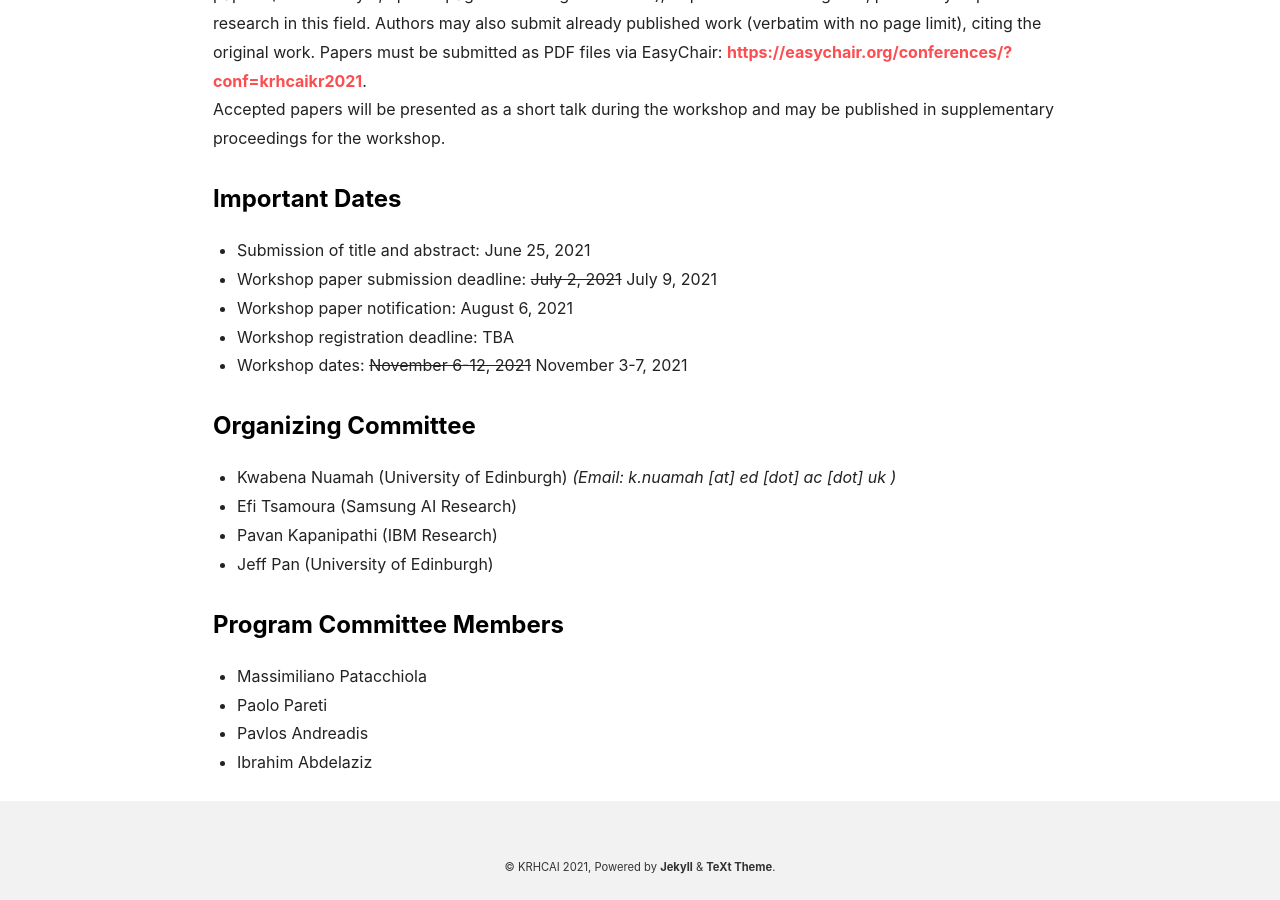
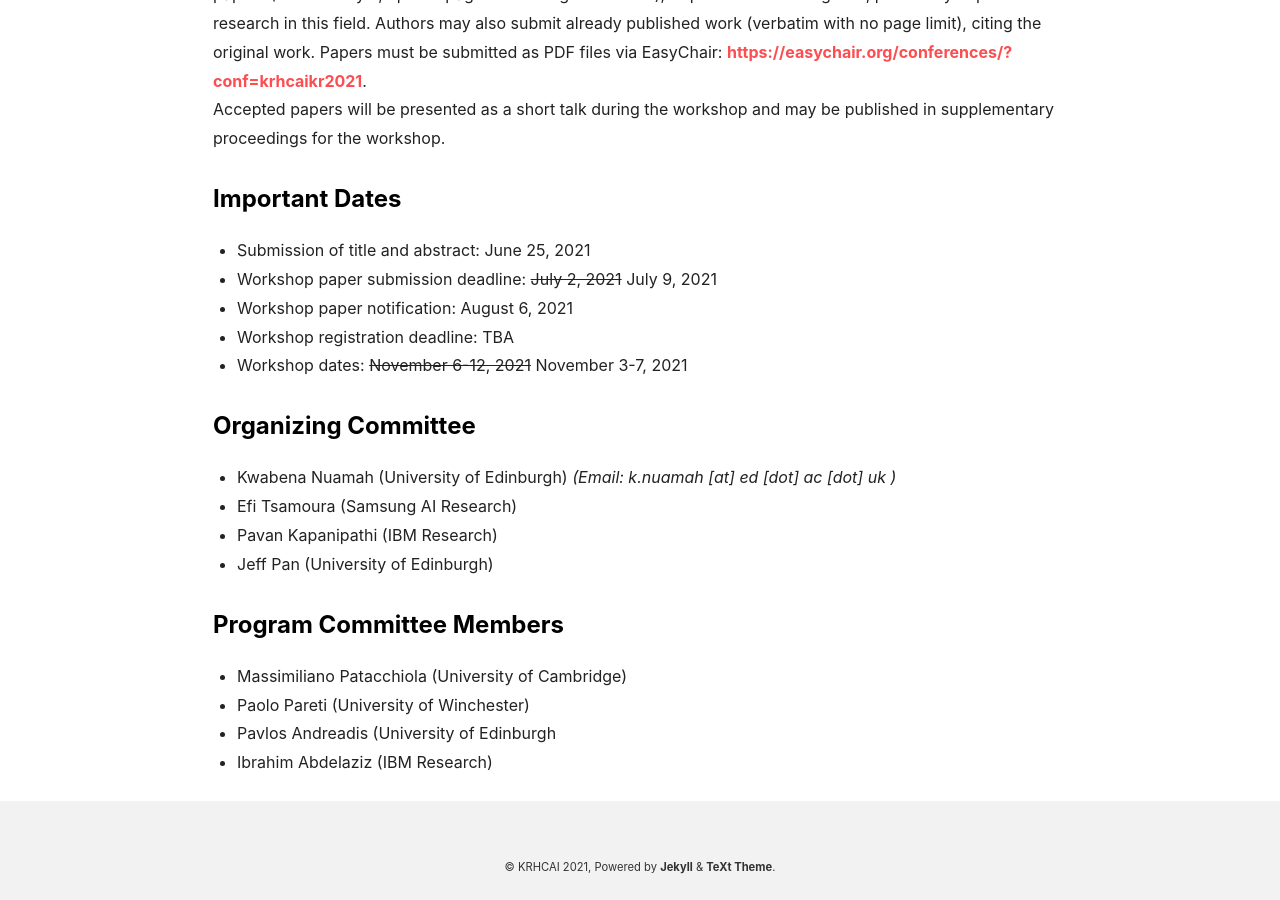
Before and after one commit to krhcai/krhcai.github.io, a Jekyll site: the page built from index.html, in a window 1280 px wide and 900 px high, scrolled down 2060 px. Built offline with Jekyll 4.4.1, drawn with Linux system fonts in a browser that asks for light colours; nearby versions of some CDN libraries; the list of posts is cut into pages by our own code.

Commit message:
added pc member affiliations

```diff
--- a/index.html
+++ b/index.html
@@ -113,10 +113,10 @@ key: page-index
     <h3> Program Committee Members</h3>
     <div>
         <ul>
-            <li>Massimiliano Patacchiola</li>
-            <li>Paolo Pareti</li>
-            <li>Pavlos Andreadis</li>
-            <li>Ibrahim Abdelaziz</li>
+            <li>Massimiliano Patacchiola (University of Cambridge)</li>
+            <li>Paolo Pareti (University of Winchester)</li>
+            <li>Pavlos Andreadis (University of Edinburgh</li>
+            <li>Ibrahim Abdelaziz (IBM Research)</li>
         </ul>
     </div>
 
```
